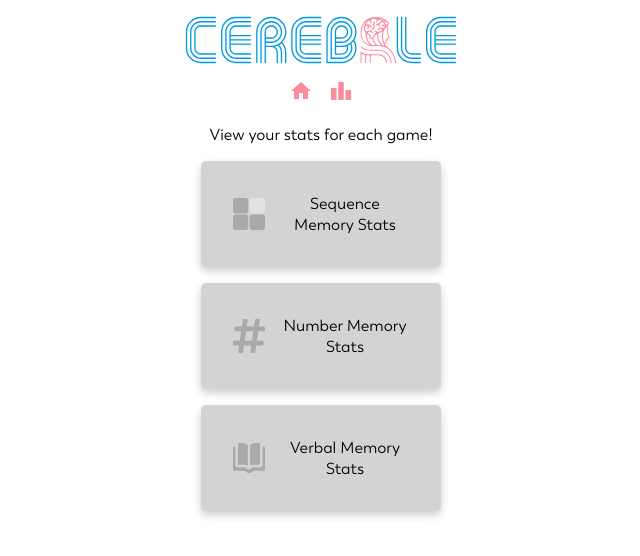
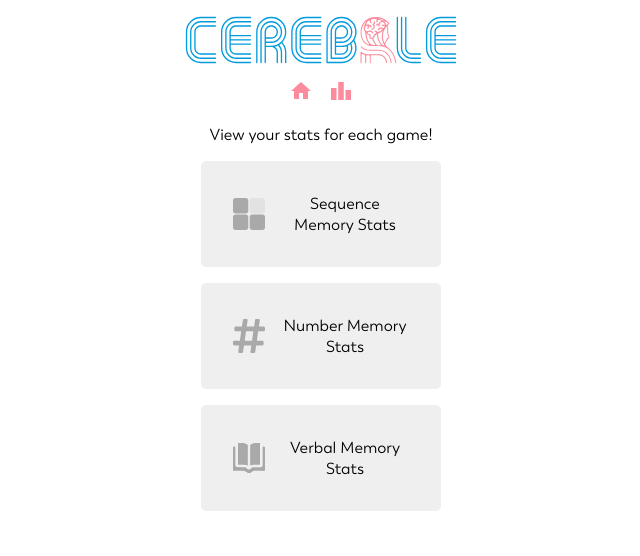
Before and after one commit to ryanbarouki/cerebrle, a React (Create React App) app: page /stats in a window 1280 px wide. Shown: the top 556 px of the page, without its empty margins (319-959 px from the left). Built offline with nearby package versions, Linux system fonts and the light colour scheme.

Commit message:
minor style change

```diff
--- a/src/components/Stats/StatsMain.js
+++ b/src/components/Stats/StatsMain.js
@@ -1,5 +1,4 @@
 
-import seedrandom from 'seedrandom';
 import styled from 'styled-components';
 import { Link } from 'react-router-dom';
 import sequenceIcon from '../../icons/sequence_icon.svg'
@@ -28,8 +27,7 @@ const Card = styled.div`
   align-items: center;
   gap: 1rem;
   border-radius: 5px;
-  background-color: lightgray;
-  box-shadow: 0 4px 8px 0 rgba(0,0,0,0.2);
+  background-color: #EFEFEF;
   transition: 0.3s;
   color: black;
   width: 11rem;
```
